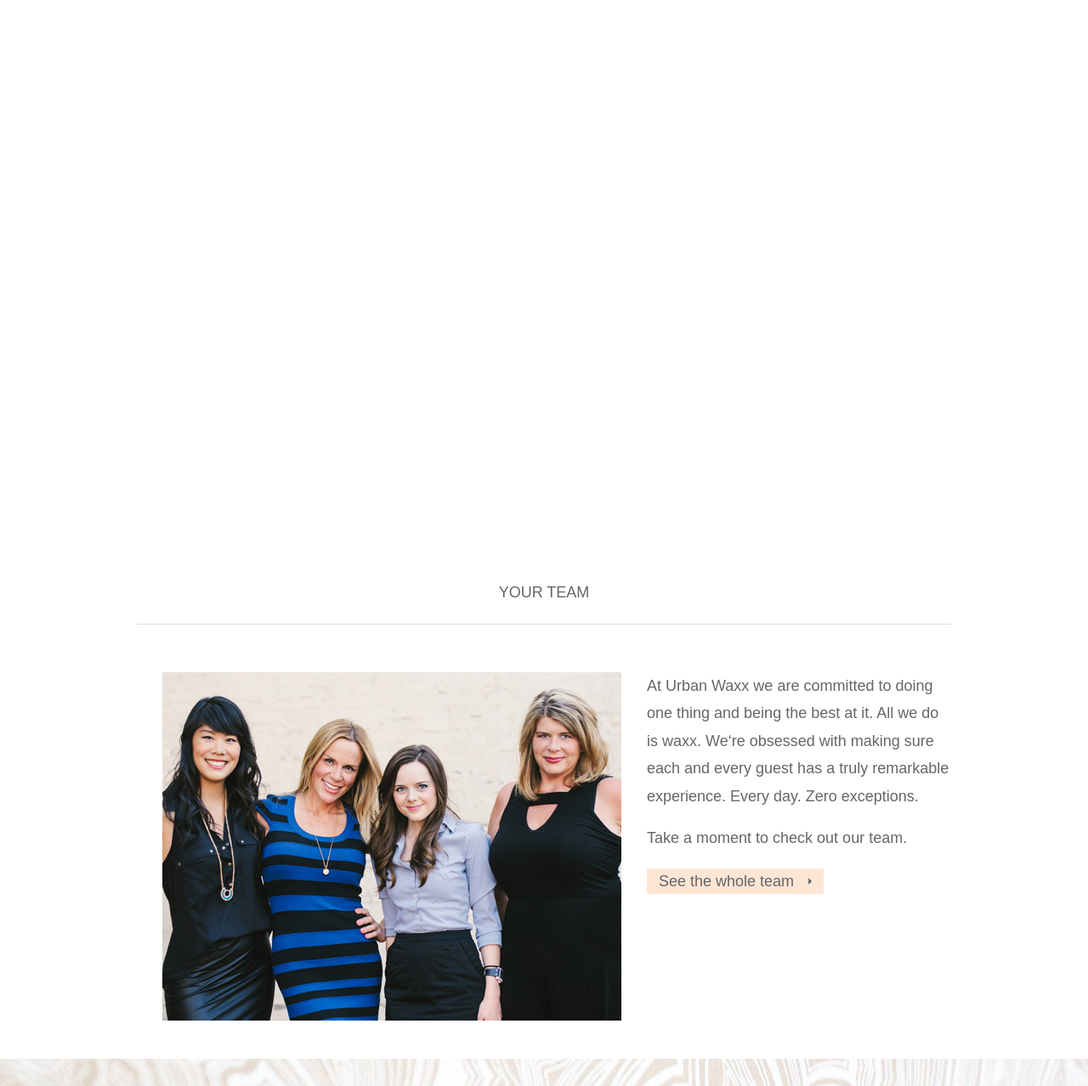
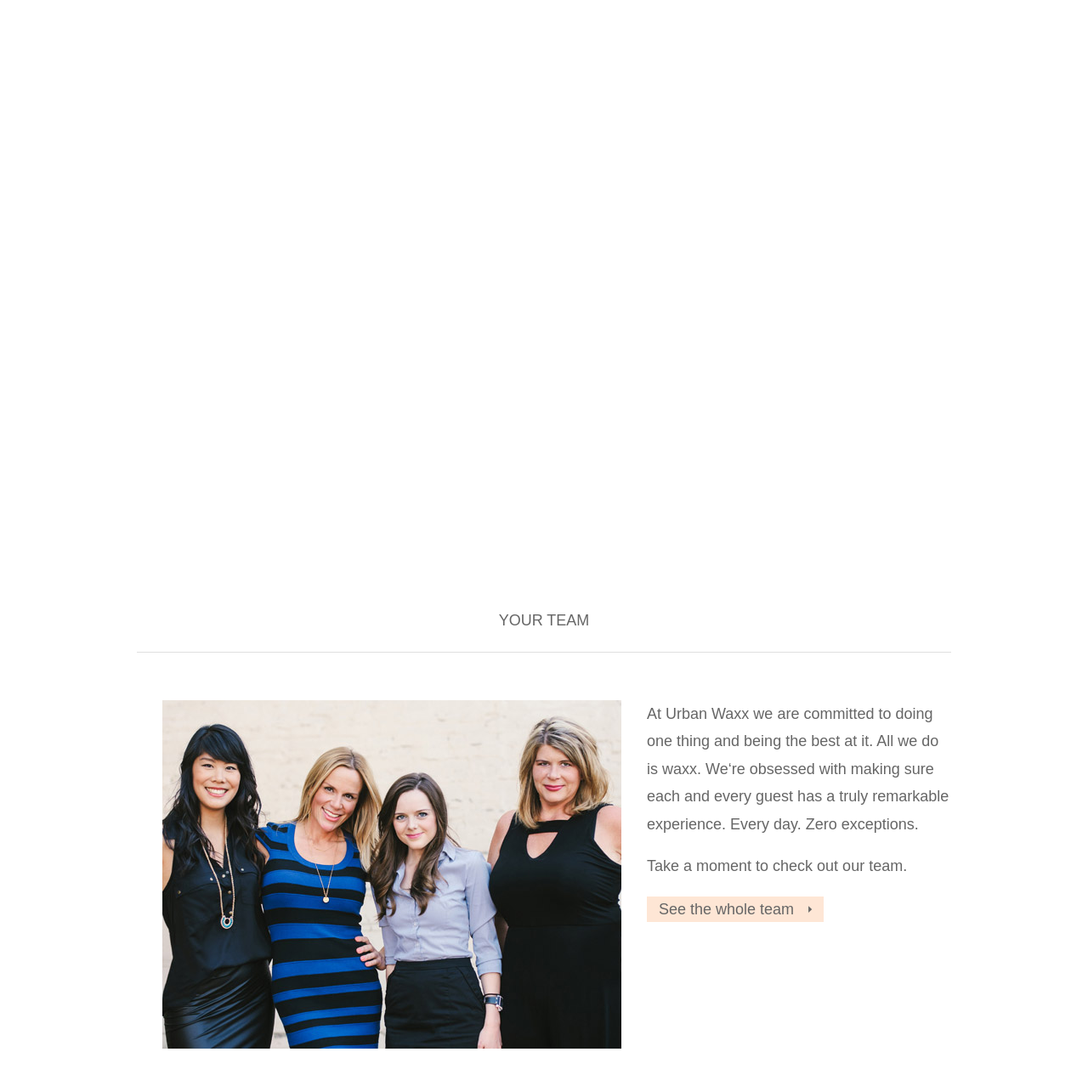
Before and after one commit to browniefed/urban, a PHP site: page / in a window 1280 px wide. Shown: the part 4035-5313 px from the top of the page at 85% size. Run offline with PHP 8.4, Linux system fonts and the light colour scheme; some libraries are stand-ins or nearby versions.

Commit message:
Fix dumb parrallax

```diff
--- a/index.html
+++ b/index.html
@@ -596,7 +596,7 @@
                     </div>
                 </div>
 
-                <div class="parallax parralax-sizedown" data-parallax="scroll" data-image-src="img/large_computer.jpg"></div>
+                <div class="parallax parralax-sizedown parralax-computer" data-parallax="scroll" data-image-src="img/large_computer.jpg"></div>
 
                 <div class="team" id="team">
                     <div class="team-wrap">
--- a/sass/_parallax.scss
+++ b/sass/_parallax.scss
@@ -4,3 +4,7 @@
     height: 656px;
 
 }
+
+.parralax-computer {
+	height: 689px;
+}
```
Also changed, not shown: css/style.css.
